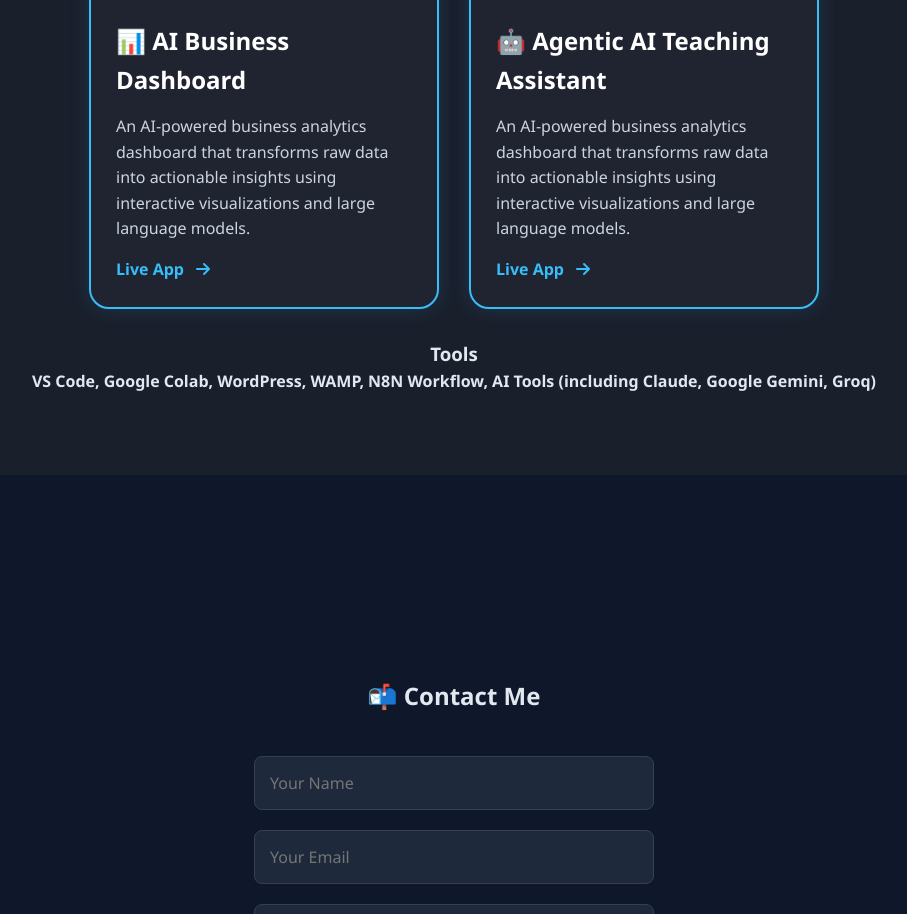
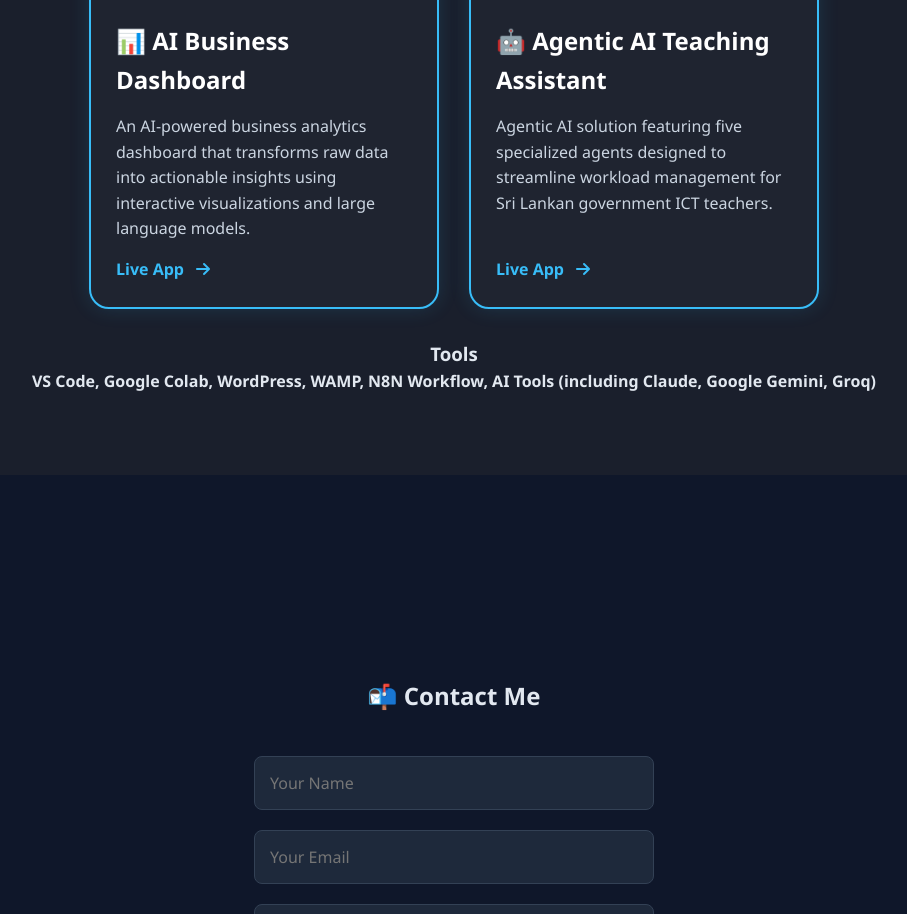
Before and after one commit to Eshdo/portfolio, a plain HTML site: page index.html in a window 1280 px wide. Shown: the part 1838-2752 px from the top of the page, without its empty margins (186-1093 px from the left). Drawn offline with Linux system fonts and the light colour scheme.

Commit message:
Update index.html

```diff
--- a/index.html
+++ b/index.html
@@ -100,7 +100,7 @@
 		</a>
       <div class="card-content">
         <h3>🤖 Agentic AI Teaching Assistant</h3>
-        <p>An AI-powered business analytics dashboard that transforms raw data into actionable insights using interactive visualizations and large language models.</p>
+        <p>Agentic AI solution featuring five specialized agents designed to streamline workload management for Sri Lankan government ICT teachers.</p>
 		<a href="https://ai-business-dashboard-a5dzhwkjlmf3plkgbsbwfp.streamlit.app/" target="_blank" class="card-link">Live App <i class="fa-solid fa-arrow-right"></i></a>
       </div>
     </div>
```
